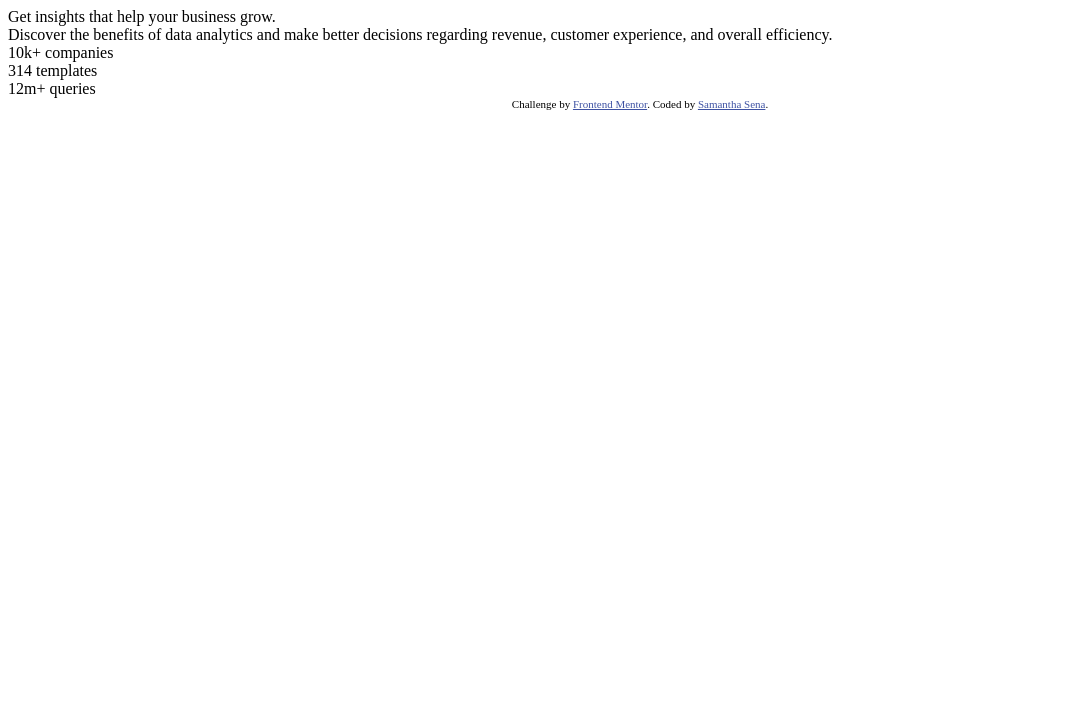
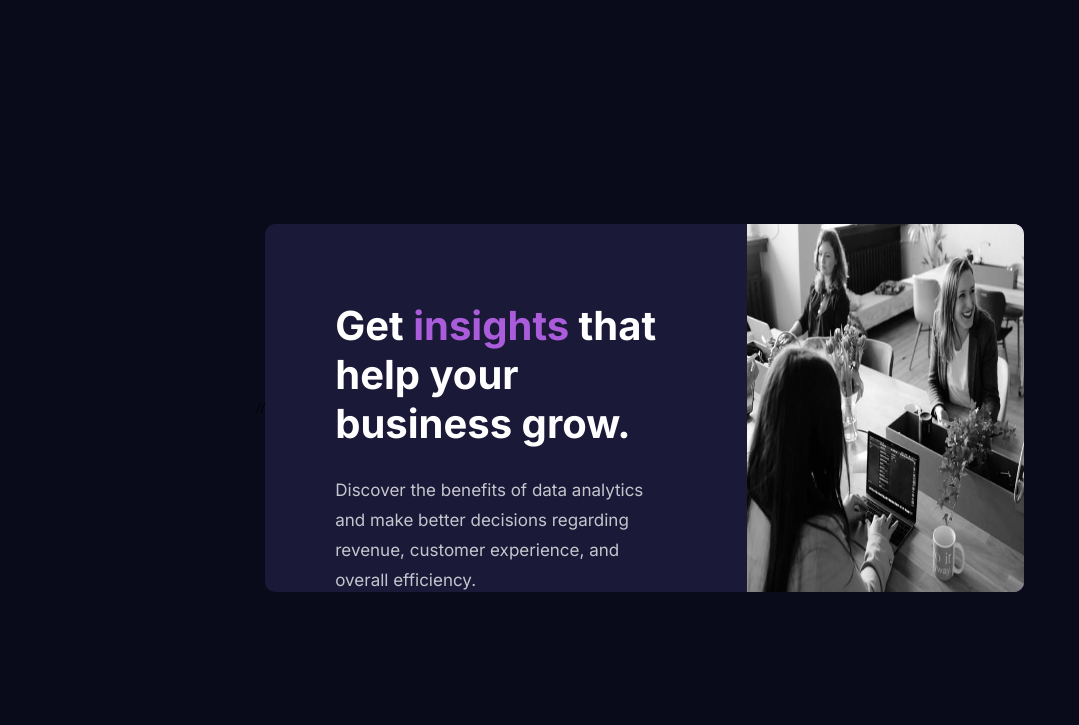
Before and after one commit to SamanthaKelly01/Stats-preview-card-component, a plain HTML site: page index.html in a window 1280 px wide. Shown: the whole page, without its empty margins (0-1079 px from the left). Drawn offline with Linux system fonts and the light colour scheme.

Commit message:
Estrutura completa

```diff
--- a/index.html
+++ b/index.html
@@ -13,38 +13,45 @@
     />
 
     <title>Frontend Mentor | Stats preview card component</title>
-
+    <link rel="stylesheet" href="styles.css">
     <!-- Feel free to remove these styles or customise in your own stylesheet 👍 -->
-    <style>
+    <!-- <style>
       .attribution {
         font-size: 11px;
         text-align: center;
       }
       .attribution a {
         color: hsl(228, 45%, 44%);
-      }
-    </style>
+      } -->
+    //</style>
+
   </head>
   <body>
-    <div class="text-container">
-      <div class="title">Get insights that help your business grow.</div>
-      <div clasa="description">
-        Discover the benefits of data analytics and make better decisions
-        regarding revenue, customer experience, and overall efficiency.
+    <div class="container">
+      <div class="insideContainer">
+        <div class="text">
+          <h1> Get <span class="purpleWord">insights</span> that help your business grow. </h1>
+          <h3>
+            Discover the benefits of data analytics and make better decisions
+            regarding revenue, customer experience, and overall efficiency.
+          </h3>
+        </div>
+        <div class="stats">
+          <div class="stat"> <h2>10k+ </h2> <br> companies</div>
+          <div class="stat"> <h2>314  </h2> <br> templates</div>
+          <div class="stat"> <h2>12M+ </h2> <br> queries</div>
+        </div>
       </div>
-      <div class="stats">
-        <div class="stat1">10k+ companies</div>
-        <div class="stat2">314 templates</div>
-        <div class="stat3">12m+ queries</div>
-      </div>
+      <div class="image"><img src="/images/image-header-desktop.jpg"></div>
+
     </div>
 
-    <div class="attribution">
+    <!-- <div class="attribution">
       Challenge by
       <a href="https://www.frontendmentor.io?ref=challenge" target="_blank"
         >Frontend Mentor</a
       >. Coded by
-      <a href="https://github.com/SamanthaKelly01">Samantha Sena</a>.
-    </div>
+      <a href="https://github.com/SamanthaKelly01"  target="_blank">Samantha Sena</a>.
+    </div> -->
   </body>
 </html>
--- /dev/null
+++ b/styles.css
@@ -0,0 +1,92 @@
+@import url("https://fonts.googleapis.com/css2?family=Inter:wght@400;700&family=Lexend+Deca&display=swap");
+
+:root {
+  /*colors: */
+
+  --backgroundColor: hsl(233, 47%, 7%);
+  --cardBackgroungColor: hsl(244, 38%, 16%);
+  --detail: hsl(277, 64%, 61%);
+  --title: hsl(0, 0%, 100%);
+  --text: hsla(0, 0%, 100%, 0.75);
+}
+
+body {
+  display: flex;
+  justify-content: center;
+  align-items: center;
+  min-height: 100vh;
+  background-color: var(--backgroundColor);
+}
+
+.container {
+  background-color: var(--cardBackgroungColor);
+  height: 46vh;
+  width: 60%;
+  display: flex;
+  border-radius: 10px;
+  overflow: hidden;
+}
+
+.image {
+  width: 55%;
+
+  img {
+    width: 100%;
+    height: 100%;
+    object-fit: fill;
+    background-color: var(--detail);  display: block;
+  }
+}
+.image::after{
+    position: absolute;
+    color: rgba(160, 42, 199, 0.5);
+}
+
+.insideContainer {
+  width: 45%;
+  justify-self: center;
+  align-items: center;
+  margin: 50px 70px;
+}
+
+.text {
+  color: var(--title);
+  font-family: "Inter", sans-serif;
+  font-size: 20px;
+  h3 {
+    color: var(--text);
+    font-size: 17px;
+    font-weight: 400;
+    line-height: 30px;
+  }
+}
+
+.purpleWord {
+  color: var(--detail);
+}
+
+.stats {
+  color: var(--text);
+  display: flex;
+  gap: 60px;
+  height: 110px;
+  line-height: 5px;
+  font-size: 18px;align-items: end;
+  font-family: "Lexend Deca", sans-serif;
+  text-transform: uppercase;
+  h2{
+    color: var(--title);
+    text-transform: lowercase;
+  }
+}
+
+
+
+.attribution {
+}
+
+/* - Family: [Inter](https://fonts.google.com/specimen/Inter)
+- Weights: 400, 700
+
+- Family: [Lexend Deca](https://fonts.google.com/specimen/Lexend+Deca)
+- Weights: 400 */
```
